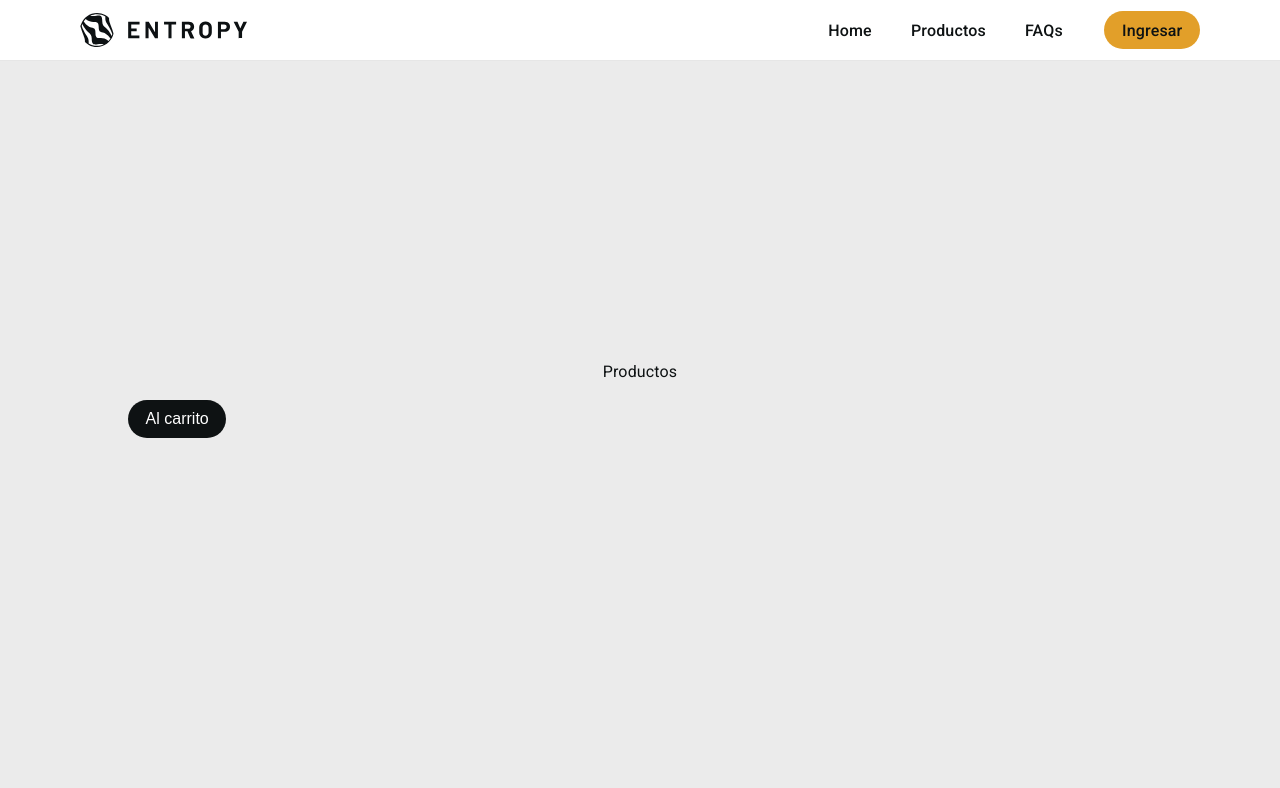
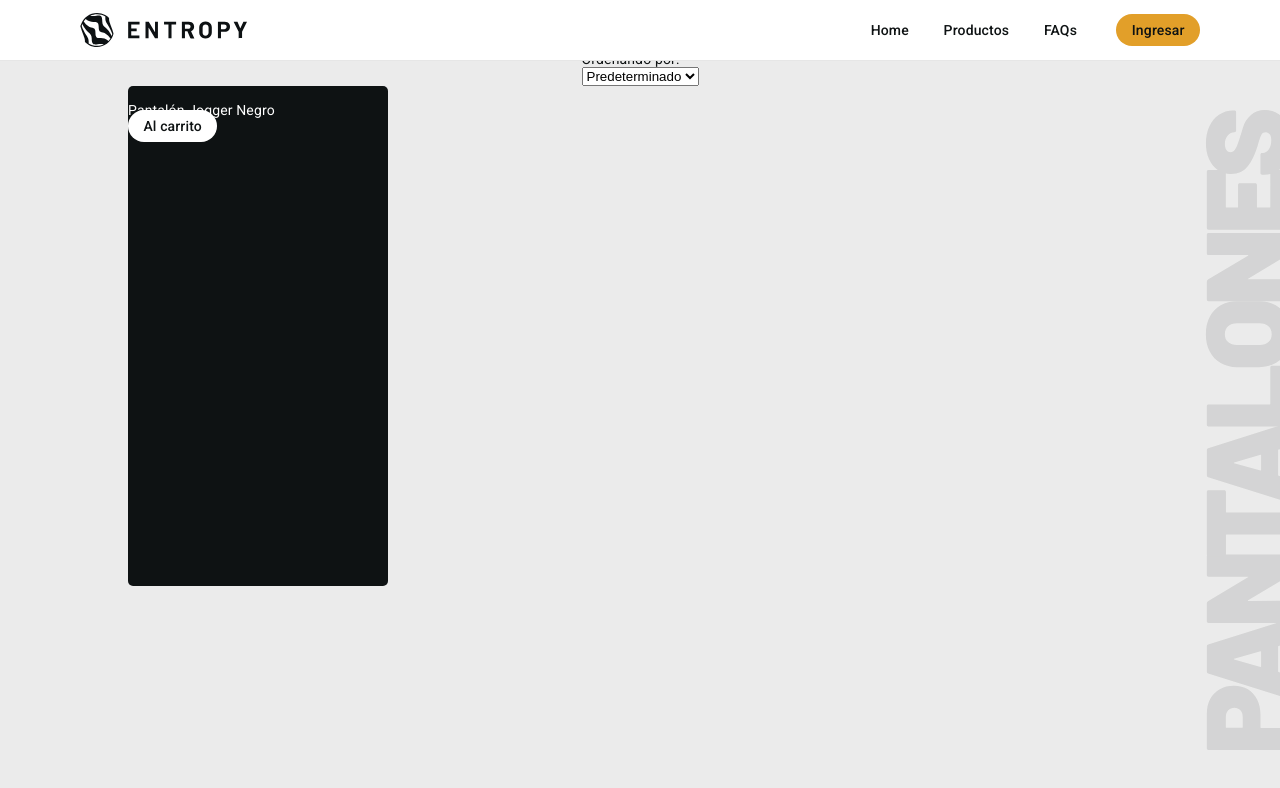
Before and after one commit to juanleongraf/entropy-unbounded, a plain HTML site: page pages/productos.html in a window 1280 px wide. Drawn offline with Linux system fonts and the light colour scheme.

Commit message:
entropy-unbounded

```diff
--- a/pages/productos.html
+++ b/pages/productos.html
@@ -36,16 +36,39 @@
                 Productos
             </h1>
         </div>
+
+        <div>
+            <div class="filter">
+                <p>Mostrando:</p>
+                <select name="select">
+                    <option value="value1" selected>Todo</option>
+                    <option value="value2">Remeras</option>
+                    <option value="value3">Buzos</option>
+                    <option value="value3">Pantalones</option>
+                </select>
+            </div>
+            <div class="filter">
+                <p>Ordenando por:</p>
+                <select name="select">
+                    <option value="value1" selected>Predeterminado</option>
+                    <option value="value2">Mayor precio</option>
+                    <option value="value3">Menor precio</option>
+                </select>
+            </div>
+        </div>
+
+        <img src="../assets/structure/pantalones.svg" alt="Remeras" class="productos__vertical">
+
         <div class="productos__grid">
-            <div class="product--card">
+            <div class="card bg-color-30 product--card scale-on-hover">
                 <div class="product--card__img">
                     <img src="" alt="">
                 </div>
                 <div class="product--card__data">
                     <div>
-
+                        <h3 class="color-60">Pantalón Jogger Negro</h3>
                     </div>
-                    <button class="btn btn-color-30 alcarro">Al carrito</button>
+                    <a class="btn btn-color-60-alt alcarro">Al carrito</a>
                 </div>
             </div>
         </div>
--- a/sass/_colors.scss
+++ b/sass/_colors.scss
@@ -14,3 +14,23 @@ $color-30a: #0d11121a;
 
 //highlight or call-to-action color
 $color-10: #e29f29;
+
+.color-60 {
+    color: $color-60;
+}
+
+.color-60-dim {
+    color: $color-60-dim;
+}
+
+.color-30 {
+    color: $color-30;
+}
+
+.color-30a {
+    color: $color-30a;
+}
+
+.color-10 {
+    color: $color-10;
+}
--- a/sass/_prestyle.scss
+++ b/sass/_prestyle.scss
@@ -1,181 +1,3 @@
-/* reset */
-
-html,
-body,
-div,
-span,
-applet,
-object,
-iframe,
-h1,
-h2,
-h3,
-h4,
-h5,
-h6,
-p,
-blockquote,
-button,
-pre,
-a,
-abbr,
-acronym,
-address,
-big,
-cite,
-code,
-del,
-dfn,
-em,
-img,
-ins,
-kbd,
-q,
-s,
-samp,
-small,
-strike,
-strong,
-sub,
-sup,
-tt,
-var,
-b,
-u,
-i,
-center,
-dl,
-dt,
-dd,
-ol,
-ul,
-li,
-fieldset,
-form,
-label,
-legend,
-table,
-caption,
-tbody,
-tfoot,
-thead,
-tr,
-th,
-td,
-article,
-aside,
-canvas,
-details,
-embed,
-figure,
-figcaption,
-footer,
-header,
-hgroup,
-menu,
-nav,
-output,
-ruby,
-section,
-summary,
-time,
-mark,
-audio,
-video {
-	margin: 0;
-	padding: 0;
-	border: 0;
-	font-size: 100%;
-	vertical-align: baseline;
-	text-decoration: none;
-	color: $color-30;
-	border: none;
-}
-
-
-div,
-iframe,
-h1,
-h2,
-h3,
-h4,
-h5,
-h6,
-p,
-blockquote,
-button,
-a,
-address,
-cite,
-dfn,
-img,
-ul,
-li,
-form,
-label,
-legend,
-table,
-caption,
-article,
-aside,
-details,
-figcaption {
-	transition: 0.2s;
-}
-
-/* HTML5 display-role reset for older browsers */
-article,
-aside,
-details,
-figcaption,
-figure,
-footer,
-header,
-hgroup,
-menu,
-nav,
-section {
-	display: block;
-}
-
-body {
-	line-height: normal;
-	text-align: justify;
-}
-
-ol,
-ul {
-	list-style: none;
-}
-
-blockquote,
-q {
-	quotes: none;
-}
-
-blockquote:before,
-blockquote:after,
-q:before,
-q:after {
-	content: '';
-	content: none;
-}
-
-table {
-	border-collapse: collapse;
-	border-spacing: 0;
-}
-
-*:hover,
-*:focus,
-*:active,
-*:visited,
-*:link {
-	color: inherit;
-	text-decoration: none;
-}
-
-/* reset end */
 
 //insert here header height
 $header-height: 60px;
@@ -250,6 +72,7 @@ header {
 	top: 0;
 	width: 100%;
 	height: $header-height;
+	z-index: 10;
 
 	* {
 		color: $color-30;
@@ -517,11 +340,25 @@ nav {
 
 // elements
 
+.scale-on-hover:hover {
+	transform: scale(101%);
+}
 
 .card {
-	background-color: #ffffff;
-	display: flex;
-	flex-direction: column;
-	width: 300px;
-	height: 360px;
+    width: 100%;
+    min-width: 260px;
+    height: 500px;
+    border-radius: 5px;
 }
+
+.bg-color-10 {
+    background-color: $color-10;
+}
+
+.bg-color-30 {
+    background-color: $color-30;
+}
+
+.bg-color-60 {
+    background-color: $color-60;
+}
--- /dev/null
+++ b/sass/_reset.scss
@@ -0,0 +1,178 @@
+/* reset */
+
+html,
+body,
+div,
+span,
+applet,
+object,
+iframe,
+h1,
+h2,
+h3,
+h4,
+h5,
+h6,
+p,
+blockquote,
+button,
+pre,
+a,
+abbr,
+acronym,
+address,
+big,
+cite,
+code,
+del,
+dfn,
+em,
+img,
+ins,
+kbd,
+q,
+s,
+samp,
+small,
+strike,
+strong,
+sub,
+sup,
+tt,
+var,
+b,
+u,
+i,
+center,
+dl,
+dt,
+dd,
+ol,
+ul,
+li,
+fieldset,
+form,
+label,
+legend,
+table,
+caption,
+tbody,
+tfoot,
+thead,
+tr,
+th,
+td,
+article,
+aside,
+canvas,
+details,
+embed,
+figure,
+figcaption,
+footer,
+header,
+hgroup,
+menu,
+nav,
+output,
+ruby,
+section,
+summary,
+time,
+mark,
+audio,
+video {
+	margin: 0;
+	padding: 0;
+	border: 0;
+	font-size: 100%;
+	vertical-align: baseline;
+	text-decoration: none;
+	color: $color-30;
+	border: none;
+}
+
+
+div,
+iframe,
+h1,
+h2,
+h3,
+h4,
+h5,
+h6,
+p,
+blockquote,
+button,
+a,
+address,
+cite,
+dfn,
+img,
+ul,
+li,
+form,
+label,
+legend,
+table,
+caption,
+article,
+aside,
+details,
+figcaption {
+	transition: 0.2s;
+}
+
+/* HTML5 display-role reset for older browsers */
+article,
+aside,
+details,
+figcaption,
+figure,
+footer,
+header,
+hgroup,
+menu,
+nav,
+section {
+	display: block;
+}
+
+body {
+	line-height: normal;
+	text-align: justify;
+}
+
+ol,
+ul {
+	list-style: none;
+}
+
+blockquote,
+q {
+	quotes: none;
+}
+
+blockquote:before,
+blockquote:after,
+q:before,
+q:after {
+	content: '';
+	content: none;
+}
+
+table {
+	border-collapse: collapse;
+	border-spacing: 0;
+}
+
+*:hover,
+*:focus,
+*:active,
+*:visited,
+*:link {
+	color: inherit;
+	text-decoration: none;
+}
+
+/* reset end */
--- a/sass/style.scss
+++ b/sass/style.scss
@@ -1,9 +1,11 @@
 @import 'colors';
+@import 'reset';
 @import 'vars';
 @import 'typog';
 @import 'prestyle';
 
 /* Seccion Home */
+
 
 #home1 {
     background: unset;
@@ -44,6 +46,8 @@
     height: 500px;
     width: 100%;
     background-color: $color-30;
+    background-image: url(../assets/structure/separator-waves.svg);
+    background-size: cover;
 
     img {
         max-height: 200px;
@@ -129,8 +133,8 @@
 .cat--card:hover {
     img {
         transform: scale(101%);
-        opacity: 0.6;
-        filter: saturate(0.5);
+        opacity: 0.3;
+        mix-blend-mode: luminosity;
         transition: 0.4s;
 
     }
@@ -138,15 +142,34 @@
 
 .cat--card:active {
     transform: scale(98%);
+    h3 {
+        transform: scale(105%);
+    }
 }
 
-//productos
+/* seccion productos */
+
+#productos {
+    display: flex;
+    flex-direction: column;
+    align-items: center;
+    justify-content: flex-start;
+}
 
 .productos__grid {
     display: grid;
     max-width: 1600px;
     min-width: 280px;
     width: 80%;
-    height: fit-content;
     grid-template-columns: 1fr 1fr 1fr 1fr;
+    gap: 30px;
 }
+
+.productos__vertical {
+    position: fixed;
+    height: 80%;
+    right: 0;
+    bottom: 50px;
+    opacity: 0.1;
+    z-index: -1;
+}
```
Also changed, not shown: index.html (+2 -2 lines), assets/icons/cart-icon.svg (added), assets/structure/buzos.svg (added), assets/structure/pantalones.svg (added), assets/structure/remeras.svg (added), assets/structure/separator-waves.svg (added), assets/structure/todo.svg (added), css/style.css, 1 other file.
